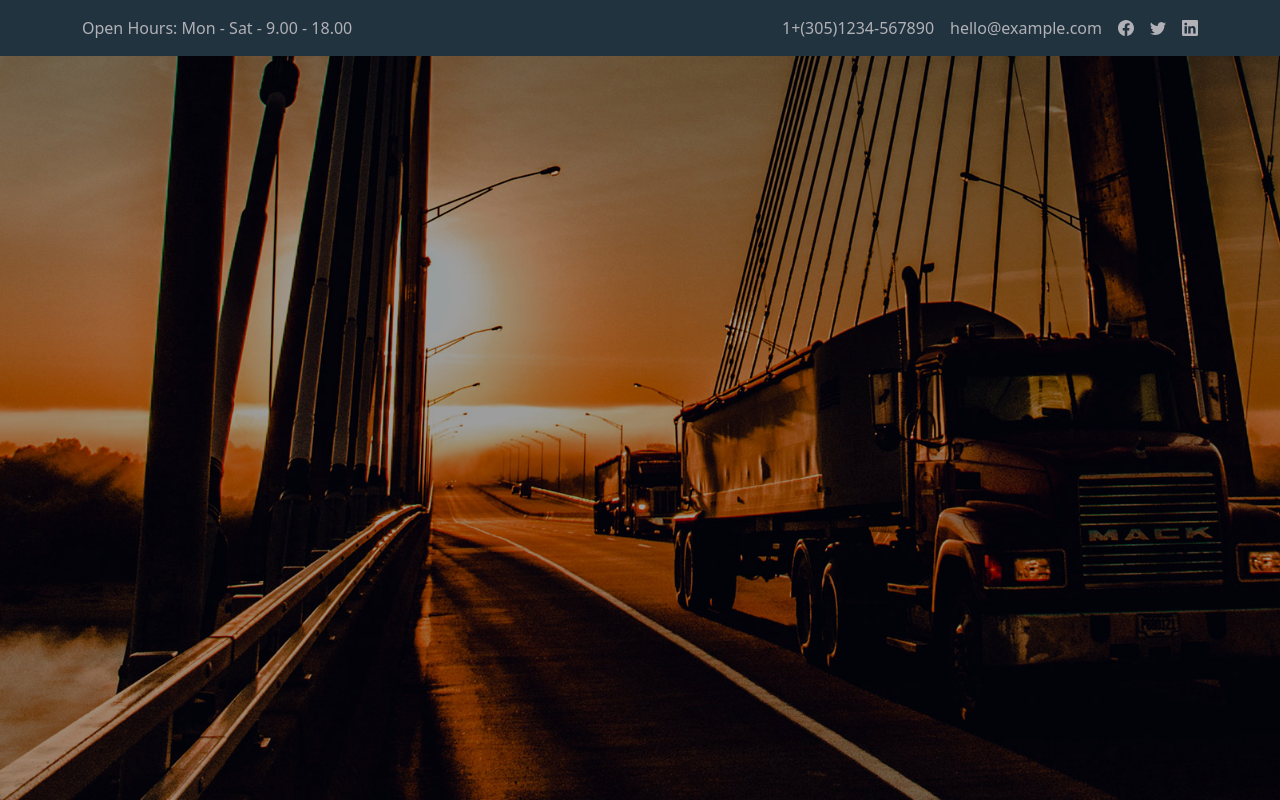
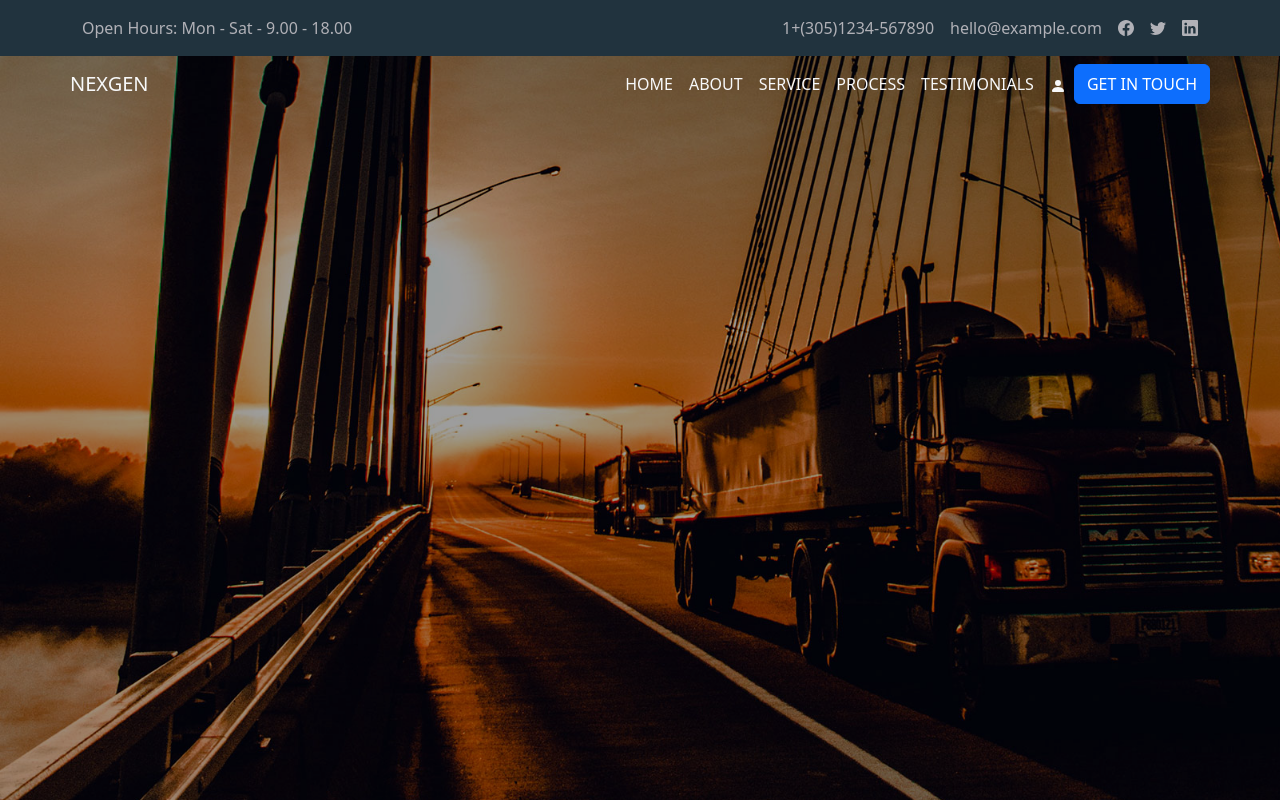
Before and after one commit to lucaruboni/proj-html-vuejs, a Vue app: page / in a window 1280 px wide. Shown: the top 800 px of the page. Built offline with nearby package versions, Linux system fonts and the light colour scheme.

Commit message:
[add] navbar

```diff
--- a/package.json
+++ b/package.json
@@ -9,6 +9,11 @@
     "preview": "vite preview"
   },
   "dependencies": {
+    "@fortawesome/fontawesome-svg-core": "^6.4.0",
+    "@fortawesome/free-brands-svg-icons": "^6.4.0",
+    "@fortawesome/free-regular-svg-icons": "^6.4.0",
+    "@fortawesome/free-solid-svg-icons": "^6.4.0",
+    "@fortawesome/vue-fontawesome": "^3.0.3",
     "axios": "^1.3.6",
     "bootstrap": "^5.2.3",
     "sass": "^1.62.1",
--- a/src/components/PageHeader.vue
+++ b/src/components/PageHeader.vue
@@ -58,7 +58,39 @@ export default{
 
         <div class="bottom_header">
             <div class="jumbotron">
+                <div class="container">
+                    <div class="row">
 
+                                                            <!-- NAVBAR -->
+
+
+                        <nav class="navbar navbar-expand-lg bg-body-tertiary justify-content-between">
+
+                            <a class="navbar-brand text-light" href="#"><span>NEX</span>GEN</a>
+                            <button class="navbar-toggler" type="button" data-bs-toggle="collapse" data-bs-target="#navbarNavAltMarkup" aria-controls="navbarNavAltMarkup" aria-expanded="false" aria-label="Toggle navigation">
+                              <span class="navbar-toggler-icon"></span>
+                            </button>
+                            <div class="" id="navbarNavAltMarkup">
+                              <div class="navbar-nav">
+                                <a class="nav-link active text-light" aria-current="page" href="#">HOME</a>
+                                <a class="nav-link text-light" href="#">ABOUT</a>
+                                <a class="nav-link text-light" href="#">SERVICE</a>
+                                <a class="nav-link text-light">PROCESS</a>
+                                <a class="nav-link text-light">TESTIMONIALS</a>
+                                <a class="nav-link text-light"><svg xmlns="http://www.w3.org/2000/svg" width="16" height="16" fill="currentColor" class="bi bi-person-fill" viewBox="0 0 16 16">
+                                <path d="M3 14s-1 0-1-1 1-4 6-4 6 3 6 4-1 1-1 1H3Zm5-6a3 3 0 1 0 0-6 3 3 0 0 0 0 6Z"/>
+                                </svg></a>
+                                <button class="btn btn-primary">GET IN TOUCH</button>
+                              </div>
+                            </div>
+
+                        </nav>
+
+                                                                    <!-- /NAVBAR -->
+
+
+                    </div>
+                </div>
             </div>
         </div>
 
@@ -84,7 +116,11 @@ export default{
     .jumbotron{
         background-color:$bg-dark;
         height: 100%;
+
+
     }
+
+
 }
 
 </style>
--- a/src/main.js
+++ b/src/main.js
@@ -1,5 +1,15 @@
 import { createApp } from 'vue'
 import './components/scss/app.scss'
 import App from './App.vue'
+/* import the fontawesome core */
+import { library } from '@fortawesome/fontawesome-svg-core'
 
-createApp(App).mount('#app')
+/* import font awesome icon component */
+import { FontAwesomeIcon } from '@fortawesome/vue-fontawesome'
+
+/* import specific icons */
+import { faUserSecret } from '@fortawesome/free-solid-svg-icons'
+
+library.add(faUserSecret)
+
+createApp(App).component('font-awesome-icon', FontAwesomeIcon).mount('#app')
```
Also changed, not shown: 1 other file (tests, documents, lock files or other folders).
